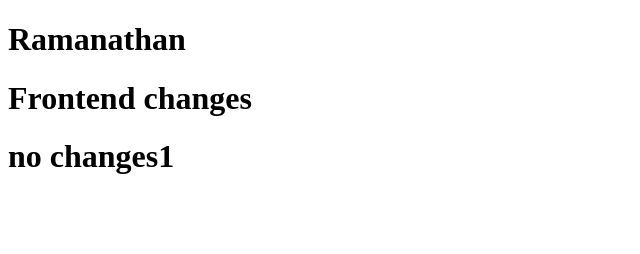
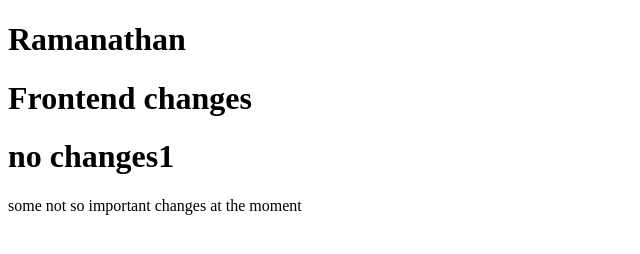
Before and after one commit to RamanathanBolt/sample_repo, a plain HTML site: page index.html in a window 1280 px wide. Shown: the whole page, without its empty margins (0-640 px from the left). Drawn offline with Linux system fonts and the light colour scheme.

Commit message:
feat: added a less important change

```diff
--- a/index.html
+++ b/index.html
@@ -8,5 +8,6 @@
     <h1>Ramanathan</h1>
     <h1>Frontend changes</h1>
     <h1>no changes1 </h1>
+    some not so important changes at the moment
 </body>
 </html>
```
